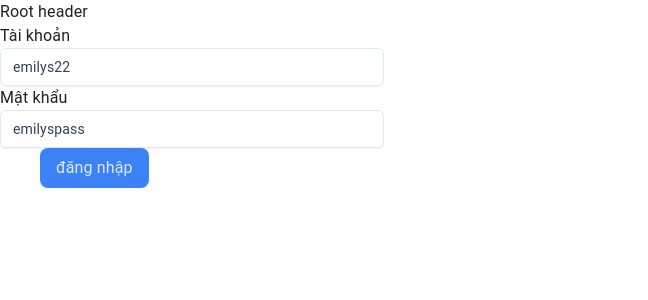
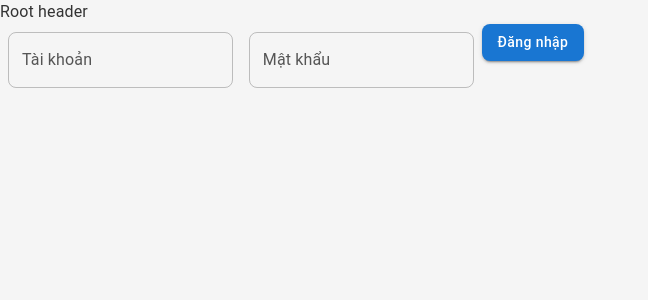
Before and after one commit to tranduc2612/frontend_foody_nextjs, a Next.js app: page /login in a window 1280 px wide. Shown: the top 300 px of the page, without its empty margins (0-648 px from the left). Built offline with nearby package versions, Linux system fonts and the light colour scheme.

Commit message:
MUI version

```diff
--- a/app/(auth)/login/page.tsx
+++ b/app/(auth)/login/page.tsx
@@ -2,15 +2,17 @@
 
 import { useLogin } from "@/app/_api/auth/hooks";
 import { useAuth } from "@/app/_provider";
-import { localStorageService } from "@/app/_ultis/localStorageService";
+import { Box, Button, TextField } from "@mui/material";
 import { useRouter } from "next/navigation";
-import React, { useState } from "react";
+import React from "react";
 import { toast } from "react-toastify";
 
 export default function Login() {
   const [value, setValues] = React.useState<LoginPayload>({
-    username: "emilys22",
-    password: "emilyspass",
+    // username: "emilys22",
+    // password: "emilyspass",
+    username: "",
+    password: "",
   });
   const router = useRouter();
   const { isAuthenticated, setLogin, setLogout } = useAuth();
@@ -41,33 +43,35 @@ export default function Login() {
   };
 
   return (
-    <form>
-      <label htmlFor="">Tài khoản</label>
-      <div className="w-full max-w-sm min-w-[200px]">
-        <input
+    <Box
+      component="form"
+      sx={{ '& .MuiTextField-root': { m: 1, width: '25ch' } }}
+      noValidate
+      autoComplete="off"
+    >
+      <TextField
           name="username"
+          id="username"
+          label="Tài khoản"
+          type="text"
           value={value.username}
           onChange={handleOnChange}
-          className="w-full bg-transparent placeholder:text-slate-400 text-slate-700 text-sm border border-slate-200 rounded-md px-3 py-2 transition duration-300 ease focus:outline-none focus:border-slate-400 hover:border-slate-300 shadow-sm focus:shadow"
-          placeholder="Type here..."
+          placeholder="Nhập tài khoản ở đây..."
+          margin="dense"
+          fullWidth
         />
-      </div>
-      <label htmlFor="">Mật khẩu</label>
-      <div className="w-full max-w-sm min-w-[200px]">
-        <input
+      <TextField
           name="password"
+          id="password"
+          label="Mật khẩu"
+          type="password"
           value={value.password}
           onChange={handleOnChange}
-          className="w-full bg-transparent placeholder:text-slate-400 text-slate-700 text-sm border border-slate-200 rounded-md px-3 py-2 transition duration-300 ease focus:outline-none focus:border-slate-400 hover:border-slate-300 shadow-sm focus:shadow"
-          placeholder="Type here..."
+          placeholder="Nhập mật khẩu ở đây..."
+          margin="dense"
+          fullWidth
         />
-      </div>
-      <button
-          className={`rounded-lg px-4 py-2 bg-blue-500 text-blue-100 hover:bg-blue-600 duration-300 mx-10`}
-          type="button" onClick={handleLogin}
-        >
-            đăng nhập
-        </button>
-    </form>
+      <Button variant="contained" onClick={handleLogin}>Đăng nhập</Button>
+    </Box>
   );
 }
--- /dev/null
+++ b/app/_mui/_breakpoints.ts
@@ -0,0 +1,13 @@
+import { BreakpointsOptions } from "@mui/material";
+
+const _breakpoints: BreakpointsOptions = {
+    values: {
+      xs: 0,
+      sm: 600,
+      md: 960,
+      lg: 1280,
+      xl: 1920,
+    },
+}
+
+export default _breakpoints
--- /dev/null
+++ b/app/_mui/_mixins.ts
@@ -0,0 +1,13 @@
+import { Mixins } from '@mui/material/styles/createMixins';
+
+const _mixins: Mixins = {
+  toolbar: {
+    minHeight: 56,
+  },
+  customMixin: {
+    padding: '16px',
+    backgroundColor: '#eee',
+  },
+};
+
+export default _mixins;
--- /dev/null
+++ b/app/_mui/_palette.ts
@@ -0,0 +1,23 @@
+import { PaletteOptions } from "@mui/material";
+
+const _palette: PaletteOptions = {
+    primary: {
+      main: '#1976d2', // Màu chính của primary
+      light: '#63a4ff',
+      dark: '#004ba0',
+      contrastText: '#fff',
+    },
+    secondary: {
+      main: '#f50057',
+    },
+    background: {
+      default: '#f5f5f5', // Màu nền của toàn bộ ứng dụng
+      paper: '#ffffff',   // Màu nền của các component như Card, Paper
+    },
+    text: {
+      primary: '#333',   // Màu chữ chính
+      secondary: '#555', // Màu chữ phụ
+    },
+}
+
+export default _palette
--- /dev/null
+++ b/app/_mui/_typography.ts
@@ -0,0 +1,17 @@
+import { TypographyOptions } from "@mui/material/styles/createTypography"
+
+const _typography: TypographyOptions = {
+    fontFamily: '"Roboto", "Helvetica", "Arial", sans-serif',
+    h1: {
+      fontSize: '2.5rem',
+      fontWeight: 700,
+    },
+    body1: {
+      fontSize: '1rem',
+      lineHeight: 1.5,
+    },
+    button: {
+      textTransform: 'none', // Tắt viết hoa cho button
+    },
+}
+export default _typography
--- a/app/_mui/theme.ts
+++ b/app/_mui/theme.ts
@@ -1,15 +1,30 @@
 // src/theme.js
 import { createTheme } from '@mui/material/styles';
+import { CSSProperties } from '@mui/material/styles/createMixins';
+import _typography from './_typography';
+import _breakpoints from './_breakpoints';
+import _palette from './_palette';
+import _mixins from './_mixins';
+declare module '@mui/material/styles' {
+  interface Mixins {
+    customMixin: CSSProperties;
+  }
+}
 
 const theme = createTheme({
-  palette: {
-    primary: {
-      main: '#333',
-    },
-    secondary: {
-      main: '#dc004e',
-    },
+  palette: _palette,
+  breakpoints: _breakpoints,
+  spacing: 8,
+  typography: _typography,
+  shape: {
+    borderRadius: 8, // Tạo border-radius cho các thành phần mặc định là 8px
   },
+  mixins: _mixins,
+  // shadows: [
+  //   'none',
+  //   '0px 2px 4px rgba(0,0,0,0.2)',
+  //   // Tùy chỉnh các shadow ở đây
+  // ],
 });
 
 export default theme;
```
